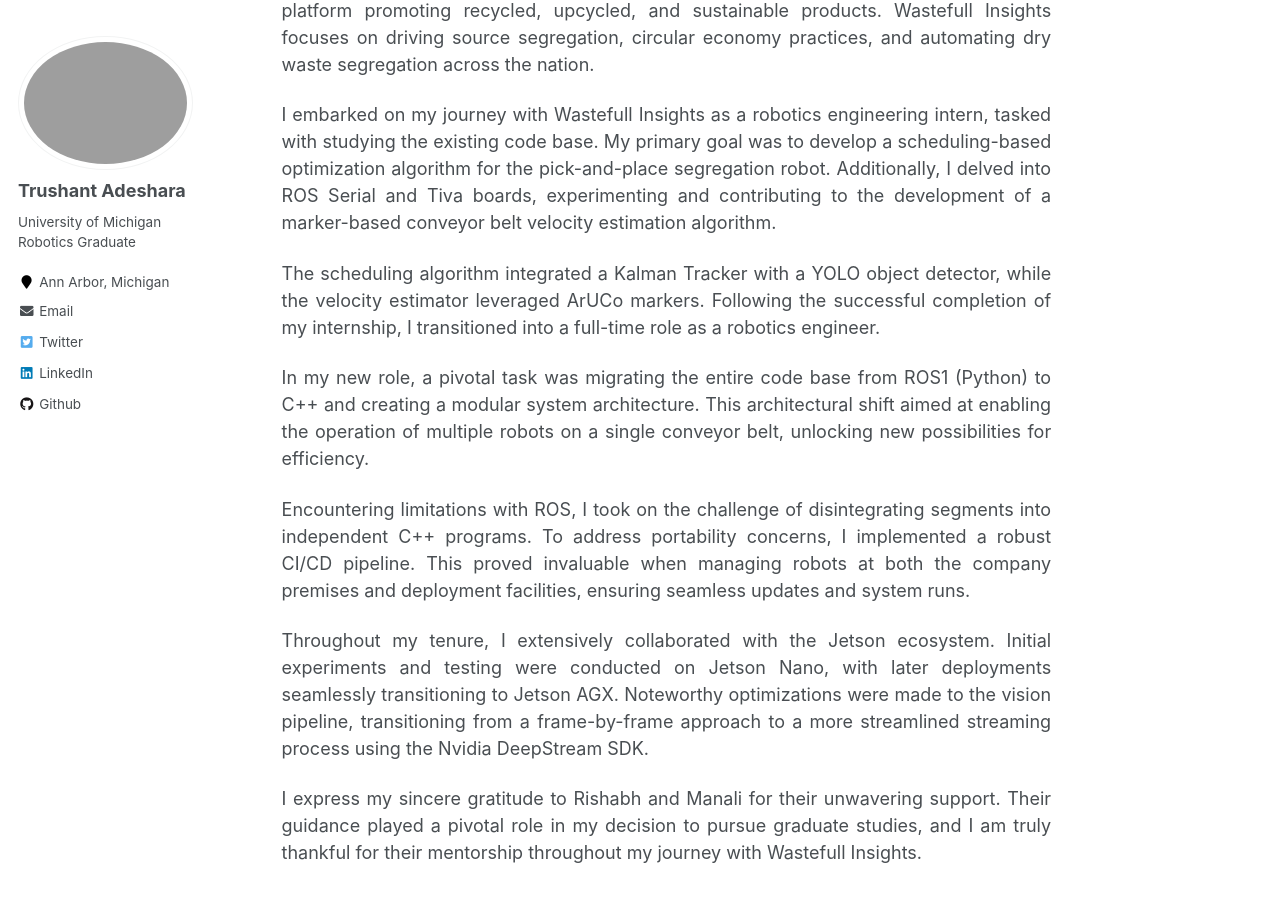
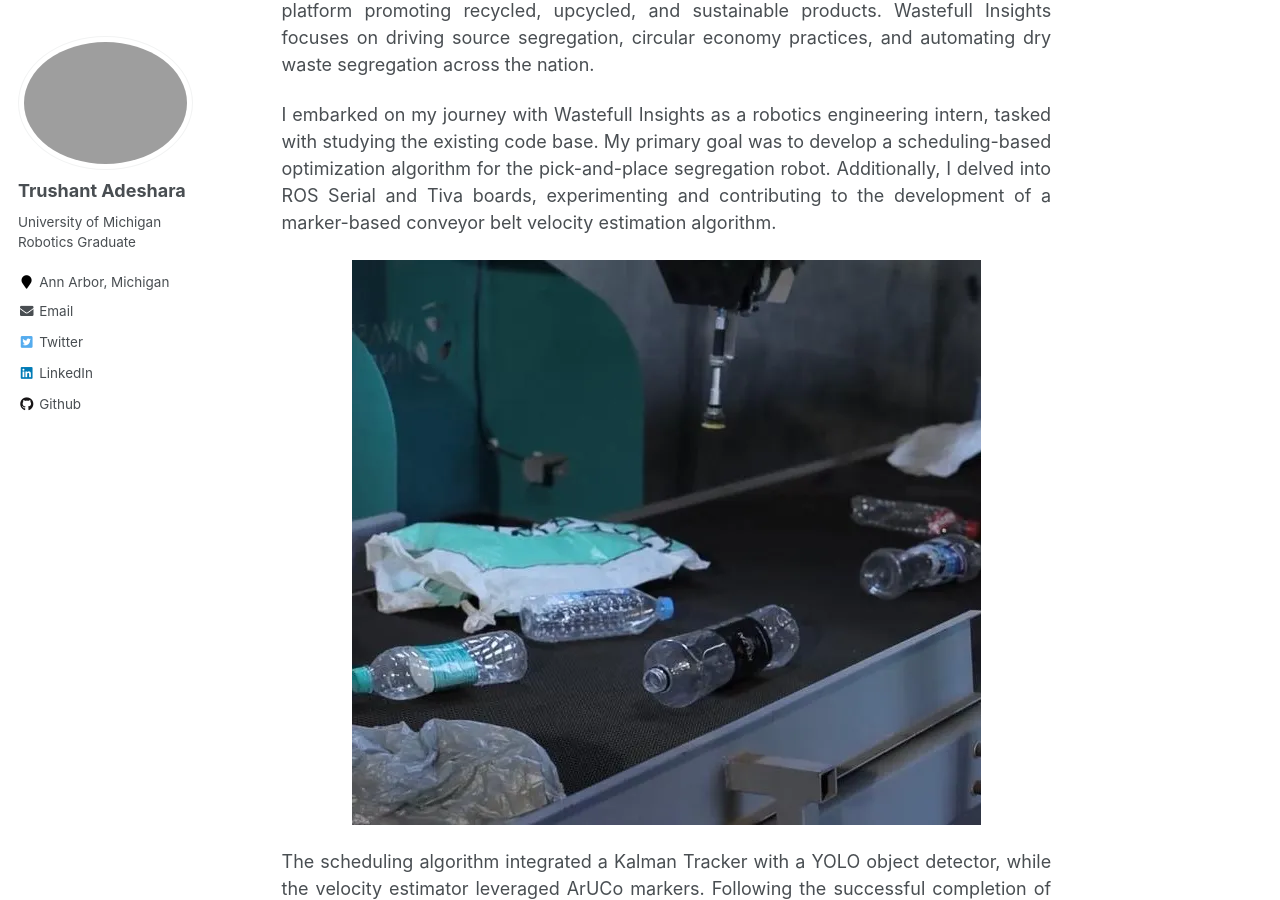
Before and after one commit to trushant05/trushant05.github.io, a Jekyll site: the page built from _work/2023-07-10-work-3.md, in a window 1280 px wide and 900 px high, scrolled down 828 px. Built offline with Jekyll 4.4.1, drawn with Linux system fonts in a browser that asks for light colours.

Commit message:
add content for wastefull insights work experience

```diff
--- a/_work/2023-07-10-work-3.md
+++ b/_work/2023-07-10-work-3.md
@@ -23,6 +23,9 @@ Wastefull Insights, a cutting-edge deep tech startup headquartered in Vadodara,
 <p style="text-align: justify">
 I embarked on my journey with Wastefull Insights as a robotics engineering intern, tasked with studying the existing code base. My primary goal was to develop a scheduling-based optimization algorithm for the pick-and-place segregation robot. Additionally, I delved into ROS Serial and Tiva boards, experimenting and contributing to the development of a marker-based conveyor belt velocity estimation algorithm. </p>
 
+<p style="text-align: center">
+<img src="/images/work/wi/robot.png"></p>
+
 <p style="text-align: justify">
 The scheduling algorithm integrated a Kalman Tracker with a YOLO object detector, while the velocity estimator leveraged ArUCo markers. Following the successful completion of my internship, I transitioned into a full-time role as a robotics engineer. </p>
 
@@ -35,5 +38,8 @@ Encountering limitations with ROS, I took on the challenge of disintegrating seg
 <p style="text-align: justify">
 Throughout my tenure, I extensively collaborated with the Jetson ecosystem. Initial experiments and testing were conducted on Jetson Nano, with later deployments seamlessly transitioning to Jetson AGX. Noteworthy optimizations were made to the vision pipeline, transitioning from a frame-by-frame approach to a more streamlined streaming process using the Nvidia DeepStream SDK. </p>
 
+<p style="text-align: center">
+<img src="/images/work/wi/det.png"></p>
+
 <p style="text-align: justify">
 I express my sincere gratitude to Rishabh and Manali for their unwavering support. Their guidance played a pivotal role in my decision to pursue graduate studies, and I am truly thankful for their mentorship throughout my journey with Wastefull Insights. </p>
```
Also changed, not shown: images/work/wi/det.png (added), images/work/wi/robot.png (added).
